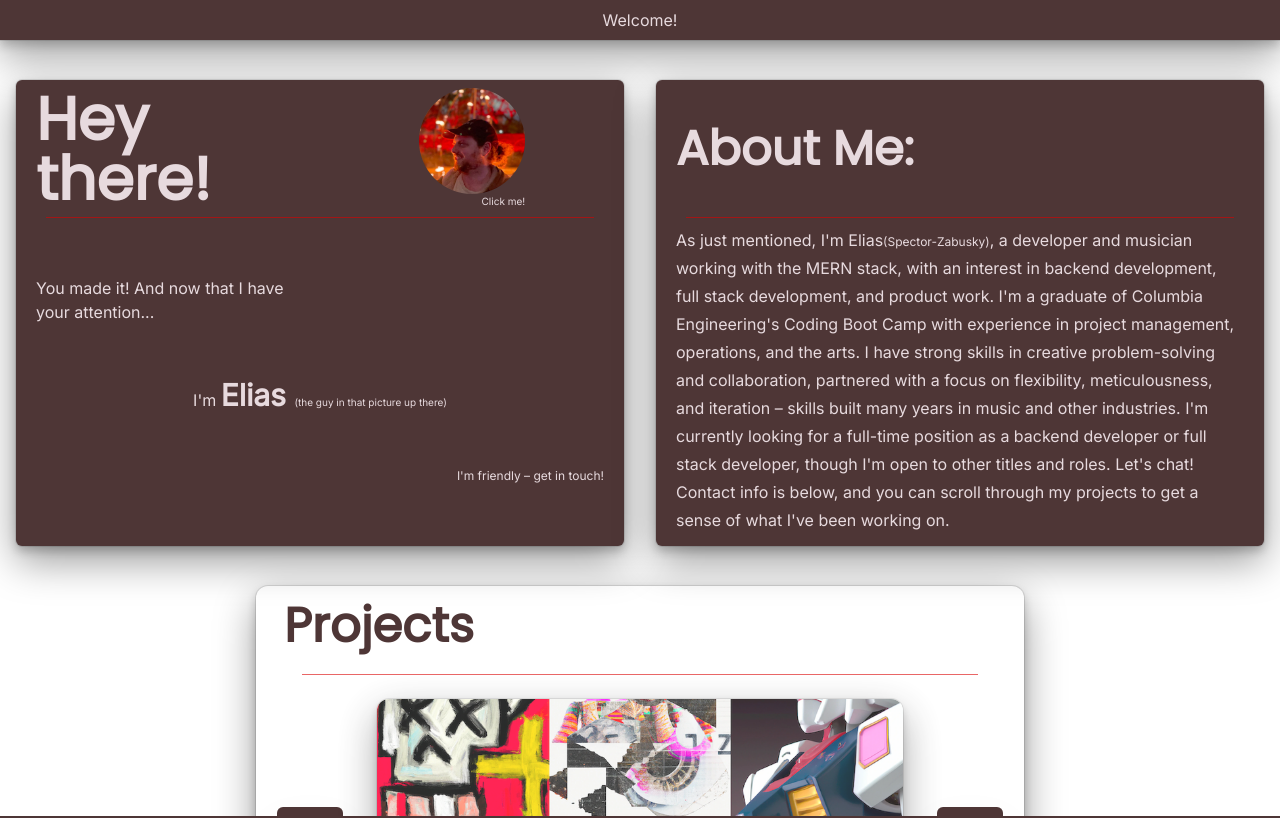
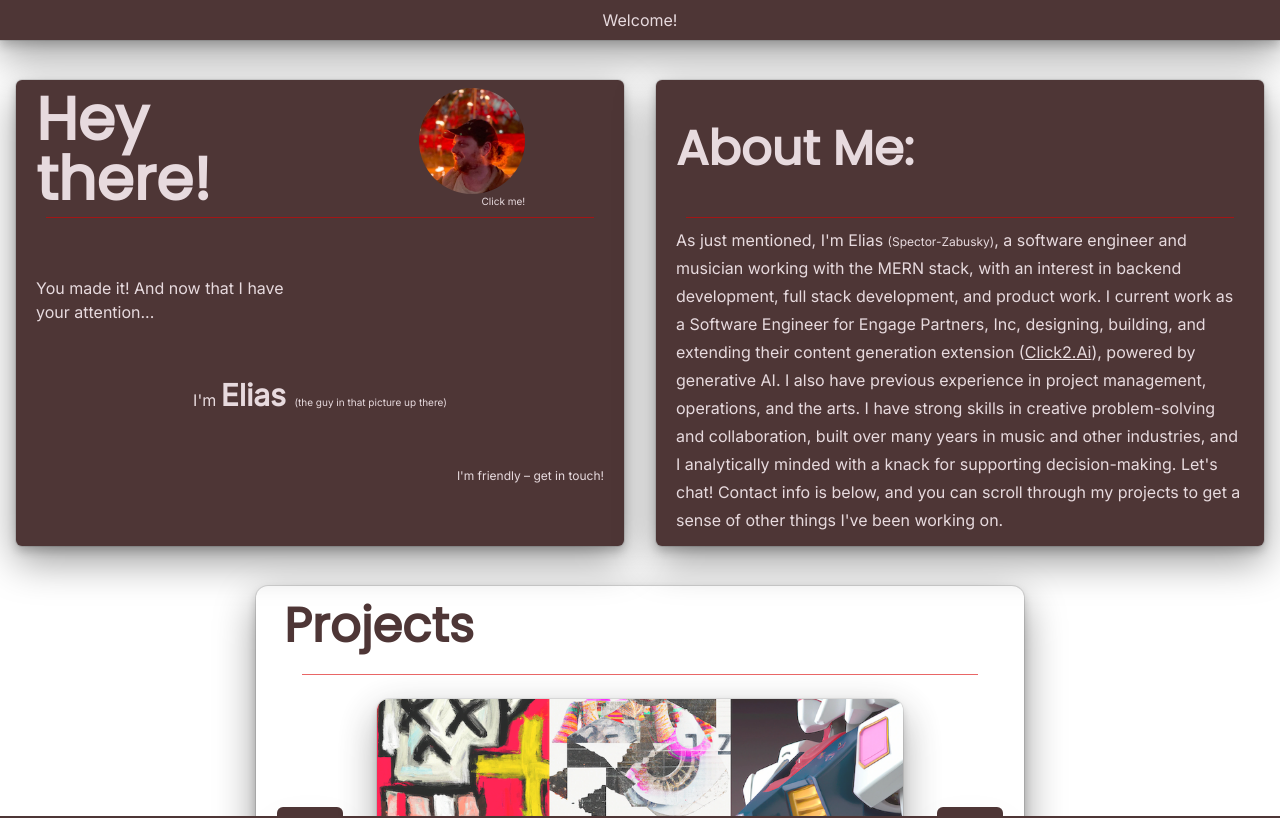
Before and after one commit to ColdWeatherBoyy/portfolio, a React (Vite) app in the folder client/: page / in a window 1280 px wide. Shown: the top 818 px of the page. Built offline with nearby package versions, Linux system fonts and the light colour scheme.

Commit message:
updates some values and deployment settings

```diff
--- a/client/src/sections/Bio.jsx
+++ b/client/src/sections/Bio.jsx
@@ -43,20 +43,27 @@ function Intro() {
 
 				<CardBody py="0">
 					<Text fontSize={{ base: "sm", md: "md" }} lineHeight={1.75}>
-						As just mentioned, I'm Elias
+						As just mentioned, I'm Elias{" "}
 						<Text as="span" fontSize={{ base: "2xs", md: "xs" }}>
 							(Spector-Zabusky)
 						</Text>
-						, a developer and musician working with the MERN stack, with an interest in
-						backend development, full stack development, and product work. I'm a graduate
-						of Columbia Engineering's Coding Boot Camp with experience in project
+						, a software engineer and musician working with the MERN stack, with an
+						interest in backend development, full stack development, and product work. I
+						current work as a Software Engineer for Engage Partners, Inc, designing,
+						building, and extending their content generation extension (
+						<a
+							href="https://talentvyne.ai"
+							target="_blank"
+							style={{ textDecoration: "underline" }}
+						>
+							Click2.Ai
+						</a>
+						), powered by generative AI. I also have previous experience in project
 						management, operations, and the arts. I have strong skills in creative
-						problem-solving and collaboration, partnered with a focus on flexibility,
-						meticulousness, and iteration – skills built many years in music and other
-						industries. I'm currently looking for a full-time position as a backend
-						developer or full stack developer, though I'm open to other titles and roles.
-						Let's chat! Contact info is below, and you can scroll through my projects to
-						get a sense of what I've been working on.
+						problem-solving and collaboration, built over many years in music and other
+						industries, and I analytically minded with a knack for supporting
+						decision-making. Let's chat! Contact info is below, and you can scroll through
+						my projects to get a sense of other things I've been working on.
 					</Text>
 				</CardBody>
 			</Card>
```
Also changed, not shown: package.json (+3 -4 lines), 1 other file (tests, documents, lock files or other folders).
